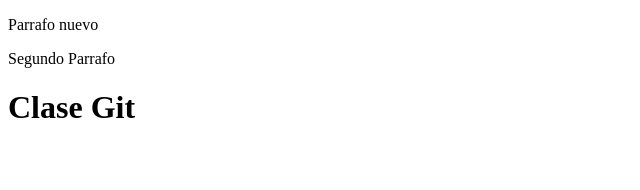
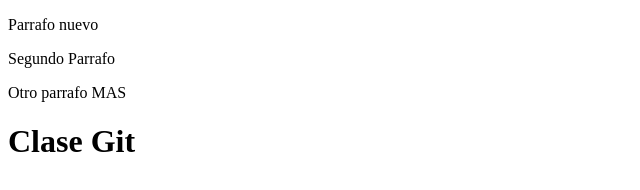
Before and after one commit to Persico1992/repo-prueba-git, a plain HTML site: page index.html in a window 1280 px wide. Shown: the whole page, without its empty margins (0-640 px from the left). Drawn offline with Linux system fonts and the light colour scheme.

Commit message:
Agrego otro parrafo

```diff
--- a/index.html
+++ b/index.html
@@ -6,6 +6,7 @@
     <title>Probando Git</title>
     <p>Parrafo nuevo</p>
     <p>Segundo Parrafo</p>
+    <p>Otro parrafo MAS</p>
 </head>
 <body>
     <h1>Clase Git</h1>
```
